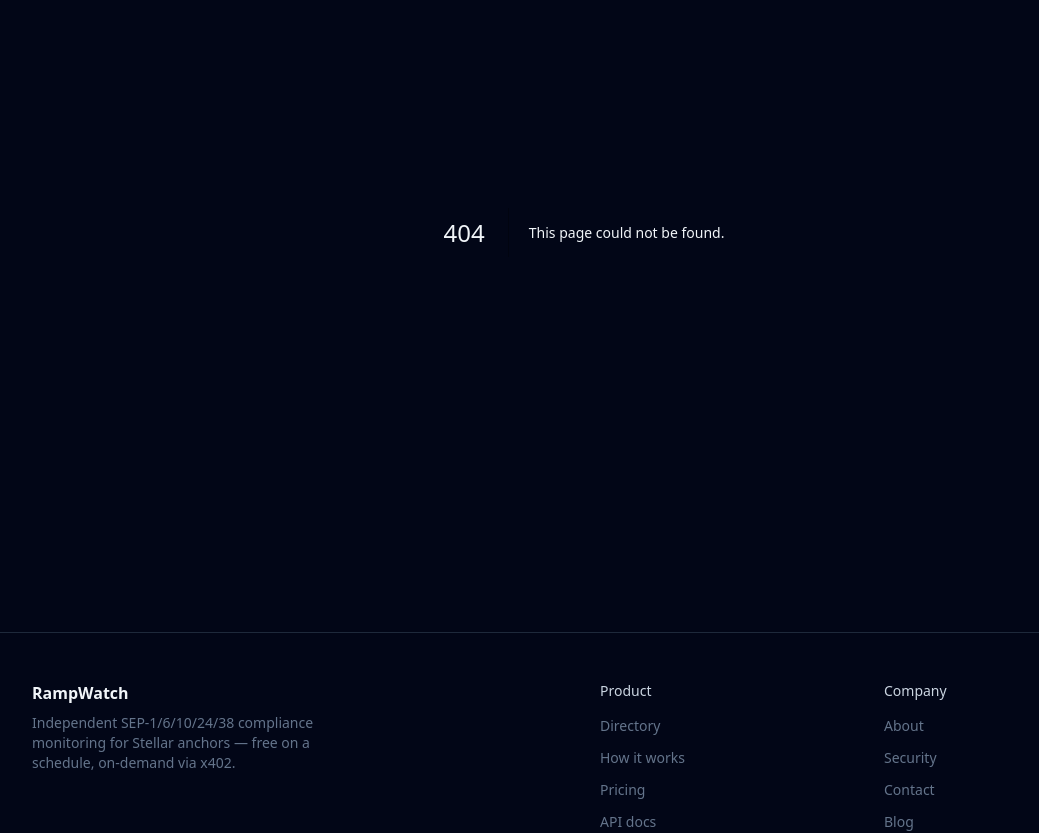
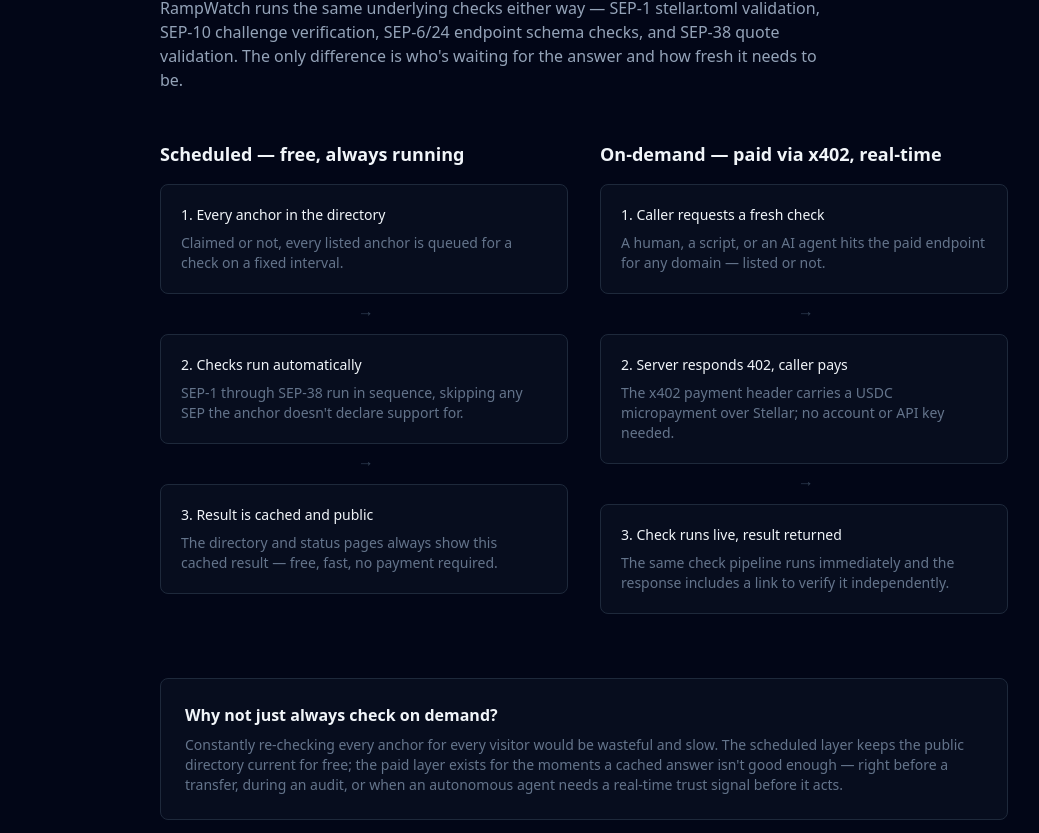
Before and after one commit to RAMPWATCH/rampwatch-app, a Next.js app in the folder apps/web/: page /how-it-works in a window 1280 px wide. Before the commit this address had no page. Shown: the part 233-1066 px from the top of the page, without its empty margins (56-1095 px from the left). Built offline with nearby package versions, Linux system fonts and the light colour scheme.

Commit message:
feat(web): add how-it-works and pricing pages

```diff
--- /dev/null
+++ b/apps/web/src/app/how-it-works/page.tsx
@@ -0,0 +1,106 @@
+import type { Metadata } from "next";
+
+export const metadata: Metadata = {
+  title: "How it works — RampWatch",
+};
+
+function FlowStep({
+  title,
+  description,
+}: {
+  title: string;
+  description: string;
+}) {
+  return (
+    <div className="rounded-lg border border-slate-800 bg-slate-900/40 p-5">
+      <p className="text-sm font-medium text-slate-100">{title}</p>
+      <p className="mt-2 text-sm text-slate-500">{description}</p>
+    </div>
+  );
+}
+
+function Arrow() {
+  return (
+    <div className="flex items-center justify-center py-1 text-slate-700 sm:rotate-[-90deg]">
+      ↓
+    </div>
+  );
+}
+
+export default function HowItWorksPage() {
+  return (
+    <main className="mx-auto max-w-4xl px-6 py-20">
+      <p className="text-sm font-medium text-emerald-400">How it works</p>
+      <h1 className="mt-3 text-3xl font-semibold tracking-tight text-slate-50">
+        Two ways to get a compliance result
+      </h1>
+      <p className="mt-4 max-w-2xl text-slate-400">
+        RampWatch runs the same underlying checks either way — SEP-1
+        stellar.toml validation, SEP-10 challenge verification, SEP-6/24
+        endpoint schema checks, and SEP-38 quote validation. The only
+        difference is who&apos;s waiting for the answer and how fresh it
+        needs to be.
+      </p>
+
+      <div className="mt-12 grid gap-8 sm:grid-cols-2">
+        <section>
+          <h2 className="text-lg font-semibold text-slate-100">
+            Scheduled — free, always running
+          </h2>
+          <div className="mt-4 space-y-1">
+            <FlowStep
+              title="1. Every anchor in the directory"
+              description="Claimed or not, every listed anchor is queued for a check on a fixed interval."
+            />
+            <Arrow />
+            <FlowStep
+              title="2. Checks run automatically"
+              description="SEP-1 through SEP-38 run in sequence, skipping any SEP the anchor doesn't declare support for."
+            />
+            <Arrow />
+            <FlowStep
+              title="3. Result is cached and public"
+              description="The directory and status pages always show this cached result — free, fast, no payment required."
+            />
+          </div>
+        </section>
+
+        <section>
+          <h2 className="text-lg font-semibold text-slate-100">
+            On-demand — paid via x402, real-time
+          </h2>
+          <div className="mt-4 space-y-1">
+            <FlowStep
+              title="1. Caller requests a fresh check"
+              description="A human, a script, or an AI agent hits the paid endpoint for any domain — listed or not."
+            />
+            <Arrow />
+            <FlowStep
+              title="2. Server responds 402, caller pays"
+              description="The x402 payment header carries a USDC micropayment over Stellar; no account or API key needed."
+            />
+            <Arrow />
+            <FlowStep
+              title="3. Check runs live, result returned"
+              description="The same check pipeline runs immediately and the response includes a link to verify it independently."
+            />
+          </div>
+        </section>
+      </div>
+
+      <section className="mt-16 rounded-lg border border-slate-800 bg-slate-900/40 p-6">
+        <h2 className="text-base font-semibold text-slate-100">
+          Why not just always check on demand?
+        </h2>
+        <p className="mt-2 text-sm text-slate-500">
+          Constantly re-checking every anchor for every visitor would be
+          wasteful and slow. The scheduled layer keeps the public directory
+          current for free; the paid layer exists for the moments a cached
+          answer isn&apos;t good enough — right before a transfer, during an
+          audit, or when an autonomous agent needs a real-time trust signal
+          before it acts.
+        </p>
+      </section>
+    </main>
+  );
+}
--- /dev/null
+++ b/apps/web/src/app/pricing/page.tsx
@@ -0,0 +1,132 @@
+import type { Metadata } from "next";
+import Link from "next/link";
+import { getPricing } from "@/lib/api";
+
+export const metadata: Metadata = {
+  title: "Pricing — RampWatch",
+};
+
+function PlanCard({
+  name,
+  price,
+  priceNote,
+  description,
+  features,
+  cta,
+  ctaHref,
+  highlighted = false,
+}: {
+  name: string;
+  price: string;
+  priceNote: string;
+  description: string;
+  features: string[];
+  cta: string;
+  ctaHref: string;
+  highlighted?: boolean;
+}) {
+  return (
+    <div
+      className={
+        highlighted
+          ? "rounded-xl border border-emerald-500/40 bg-emerald-500/[0.03] p-6"
+          : "rounded-xl border border-slate-800 bg-slate-900/30 p-6"
+      }
+    >
+      <p className="text-sm font-medium text-slate-300">{name}</p>
+      <p className="mt-3 text-3xl font-semibold text-slate-50">{price}</p>
+      <p className="mt-1 text-xs text-slate-500">{priceNote}</p>
+      <p className="mt-4 text-sm text-slate-400">{description}</p>
+      <ul className="mt-6 space-y-2.5">
+        {features.map((feature) => (
+          <li key={feature} className="flex gap-2 text-sm text-slate-400">
+            <span className="text-emerald-400">✓</span>
+            {feature}
+          </li>
+        ))}
+      </ul>
+      <Link
+        href={ctaHref}
+        className={
+          highlighted
+            ? "mt-8 block rounded-md bg-emerald-500 px-4 py-2.5 text-center text-sm font-semibold text-slate-950 transition hover:bg-emerald-400"
+            : "mt-8 block rounded-md border border-slate-700 px-4 py-2.5 text-center text-sm font-medium text-slate-200 transition hover:border-slate-600"
+        }
+      >
+        {cta}
+      </Link>
+    </div>
+  );
+}
+
+export default async function PricingPage() {
+  const pricing = await getPricing();
+
+  return (
+    <main className="mx-auto max-w-5xl px-6 py-20">
+      <p className="text-sm font-medium text-emerald-400">Pricing</p>
+      <h1 className="mt-3 text-3xl font-semibold tracking-tight text-slate-50">
+        Free to browse. Pay only for a fresh answer.
+      </h1>
+      <p className="mt-4 max-w-2xl text-slate-400">
+        The public directory is never gated behind payment — only on-demand,
+        live checks are. Prices below are live from the platform config.
+      </p>
+
+      <div className="mt-12 grid gap-6 sm:grid-cols-3">
+        <PlanCard
+          name="Free"
+          price="$0"
+          priceNote="forever"
+          description="Browse every anchor's cached compliance status, updated on a fixed schedule."
+          features={[
+            "Full public directory",
+            "90-day uptime & latency history",
+            "SEP-by-SEP breakdown per anchor",
+            "Read-only public REST API",
+          ]}
+          cta="Browse the directory"
+          ctaHref="/directory"
+        />
+        <PlanCard
+          name="Operator Pro"
+          price="$0"
+          priceNote="claim your anchor, free"
+          description="Claim your own anchor's listing to see deeper history and get alerted when something breaks."
+          features={[
+            "Everything in Free",
+            "Full (unwindowed) check history",
+            "Email & webhook alerts",
+            "Domain ownership verification",
+          ]}
+          cta="Claim your anchor"
+          ctaHref="/signup"
+          highlighted
+        />
+        <PlanCard
+          name="Pay-per-call"
+          price={pricing ? `$${pricing.priceVerifyDomain}` : "—"}
+          priceNote={`per verify-domain call · ${pricing?.asset ?? "USDC"} over x402`}
+          description="Run a live check on any domain right now, listed or not — built for humans, scripts, and AI agents alike."
+          features={[
+            pricing ? `$${pricing.priceCheck} — recheck a listed anchor` : "Recheck a listed anchor",
+            pricing ? `$${pricing.priceVerifyDomain} — verify any domain` : "Verify any domain",
+            pricing ? `$${pricing.priceFullReport} — full 5-SEP report` : "Full 5-SEP report",
+            "No account, no API key, no subscription",
+          ]}
+          cta="Run a check"
+          ctaHref="/verify"
+        />
+      </div>
+
+      <p className="mt-10 text-sm text-slate-500">
+        Building an integration or an agent that needs to call these
+        directly?{" "}
+        <Link href="/docs" className="text-slate-300 underline underline-offset-2">
+          Read the API docs
+        </Link>
+        .
+      </p>
+    </main>
+  );
+}
```
